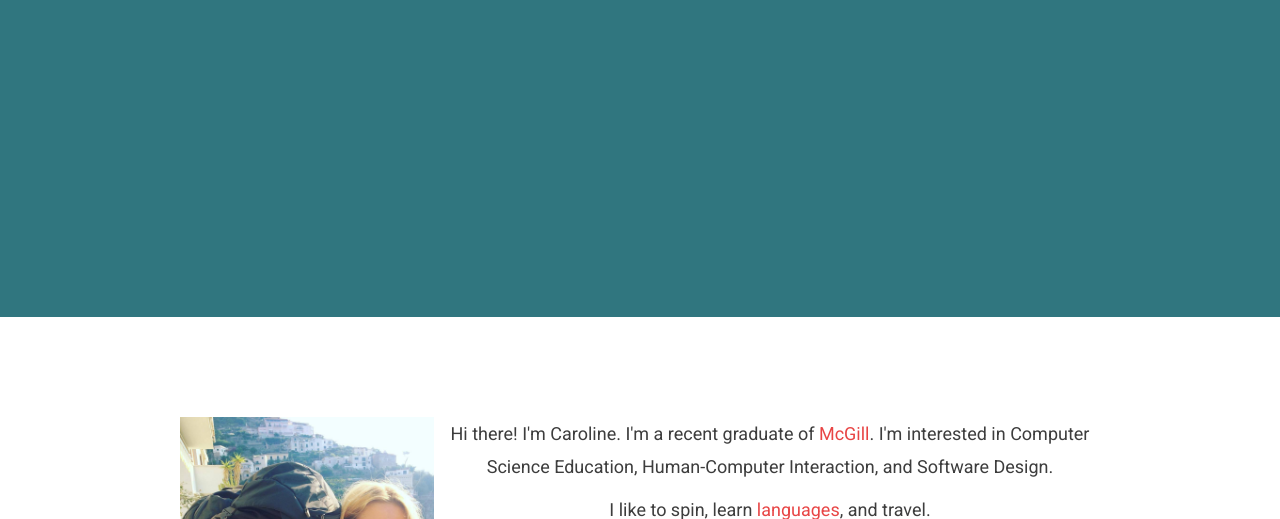
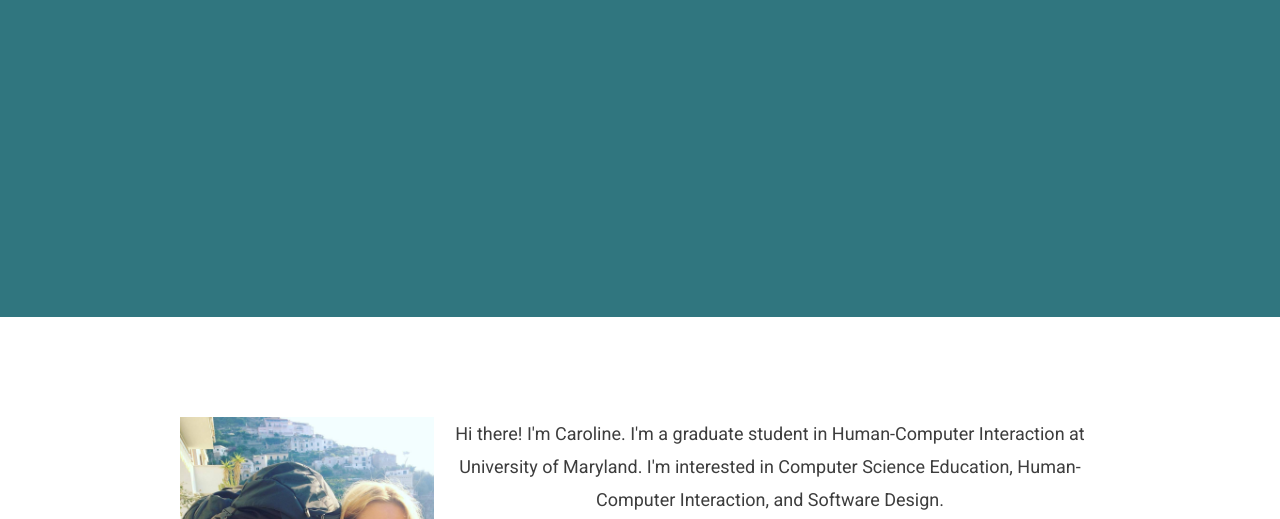
Before and after one commit to carolineberger/carolineberger.github.io, a plain HTML site: page index.html in a window 1280 px wide. Shown: the part 433-952 px from the top of the page. Drawn offline with nearby package versions, Linux system fonts and the light colour scheme.

Commit message:
Update index.html

```diff
--- a/index.html
+++ b/index.html
@@ -58,7 +58,7 @@
         <div class="container">
             <div class="col-md-10 col-md-offset-1 text-center">
                 <img src="me.jpg" width="260vw" style="float:left; padding-right: .5vw" alt="Picture of Caroline with Backpack on in Amalfi Coast, Italy">
-                <p>Hi there! I'm Caroline. I'm a recent graduate of <a href="https://en.wikipedia.org/wiki/McGill_University" target="_top">McGill</a>. I'm interested in Computer Science Education, Human-Computer Interaction, and Software Design. </p>
+                <p>Hi there! I'm Caroline. I'm a graduate student in Human-Computer Interaction at University of Maryland. I'm interested in Computer Science Education, Human-Computer Interaction, and Software Design. </p>
 
                 <p>I like to spin, learn <a href="https://www.meetup.com/Mundo-Lingo-Montreal/" target="_top">languages</a>, and travel.</p>
             </div>
```
